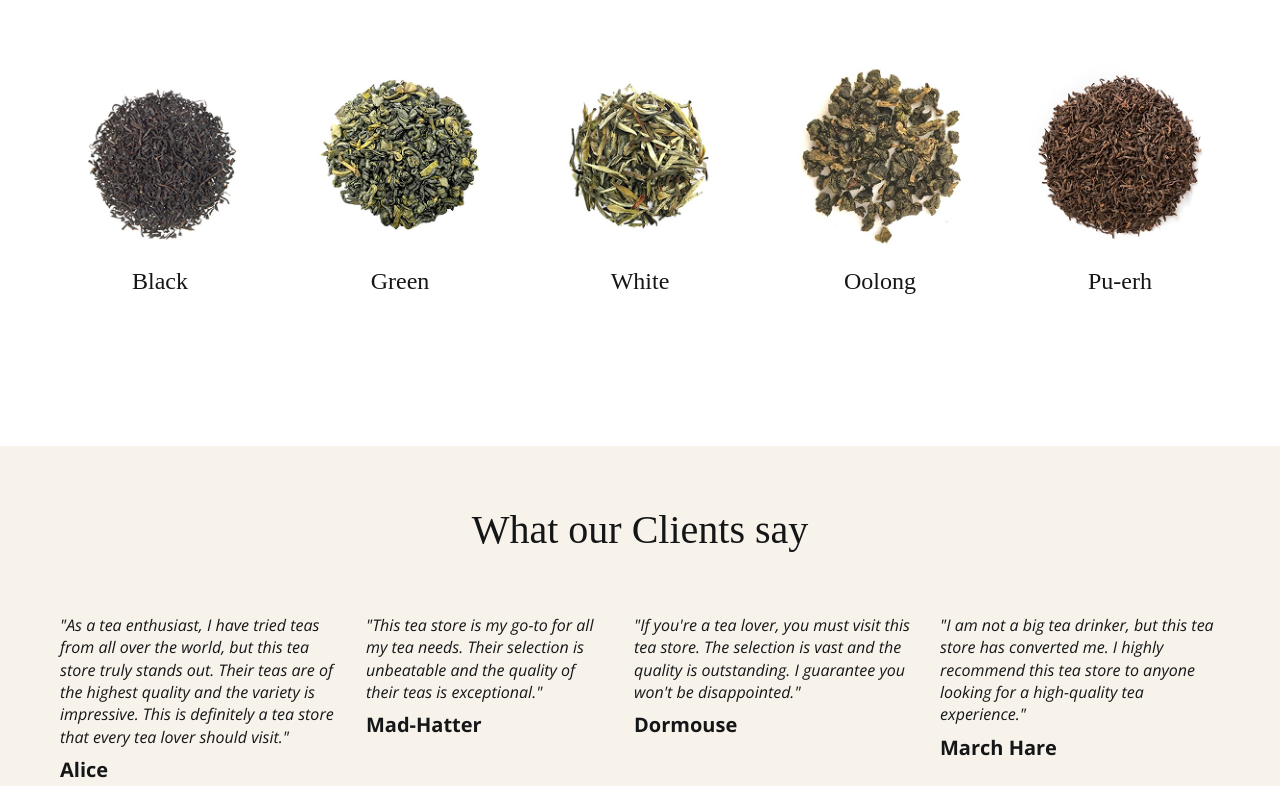
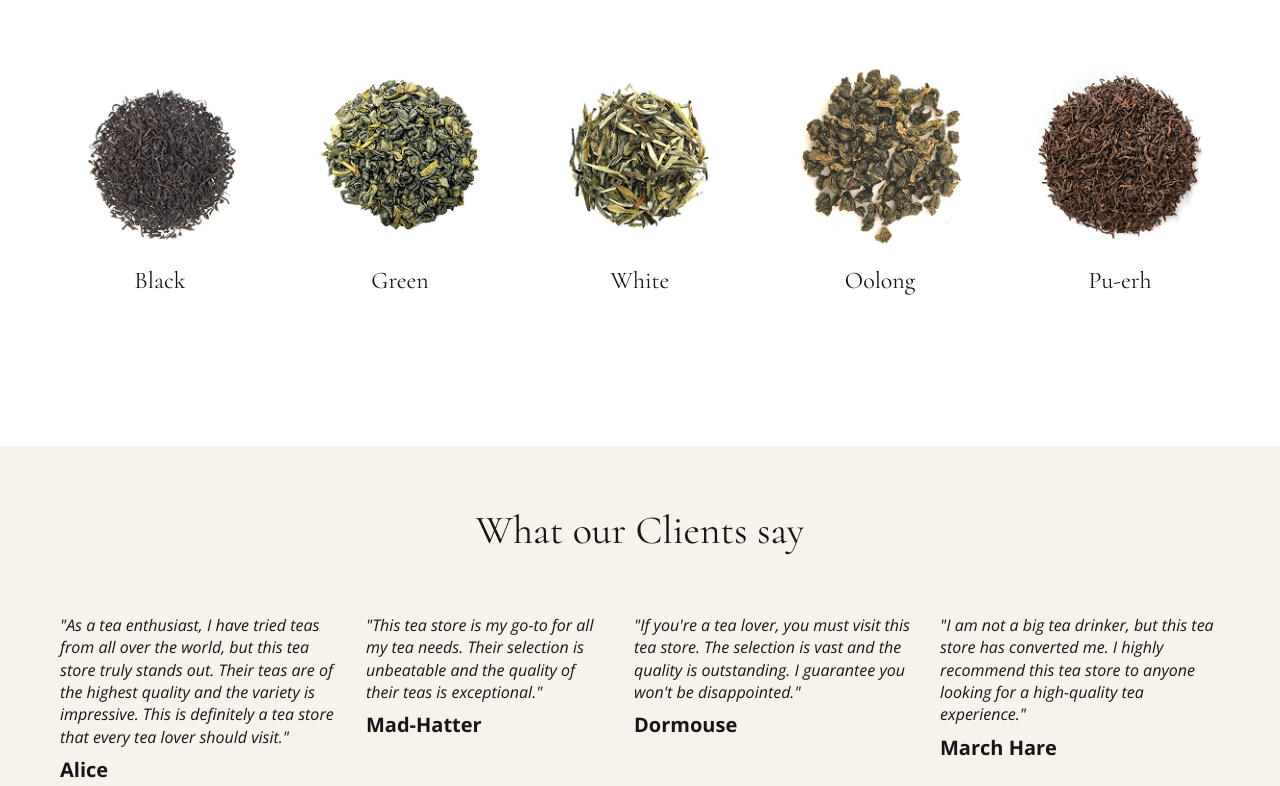
Before and after one commit to ElenkaAleksandrovna/tea, a plain HTML site: page index.html in a window 1280 px wide. Shown: the part 1147-1933 px from the top of the page. Drawn offline with nearby package versions, Linux system fonts and the light colour scheme.

Commit message:
Update index.html

```diff
--- a/index.html
+++ b/index.html
@@ -7,6 +7,7 @@
    <title>Tea</title>
    <link href="https://fonts.googleapis.com/css2?family=Open+Sans:ital,wght@0,300;0,400;0,600;0,700;1,300&display=swap"
       rel="stylesheet">
+   <link href="https://fonts.googleapis.com/css2?family=Cormorant:regular&display=swap" rel="stylesheet">
    <link rel="stylesheet" href="css/style.css">
 </head>
 
@@ -372,4 +373,5 @@
    <script src="js/main.js"></script>
 </body>
 
+
 </html>
```
